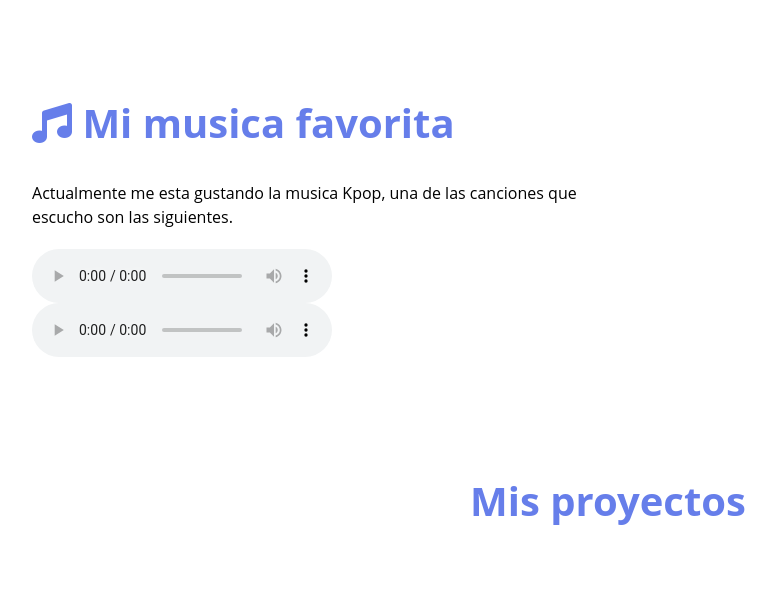
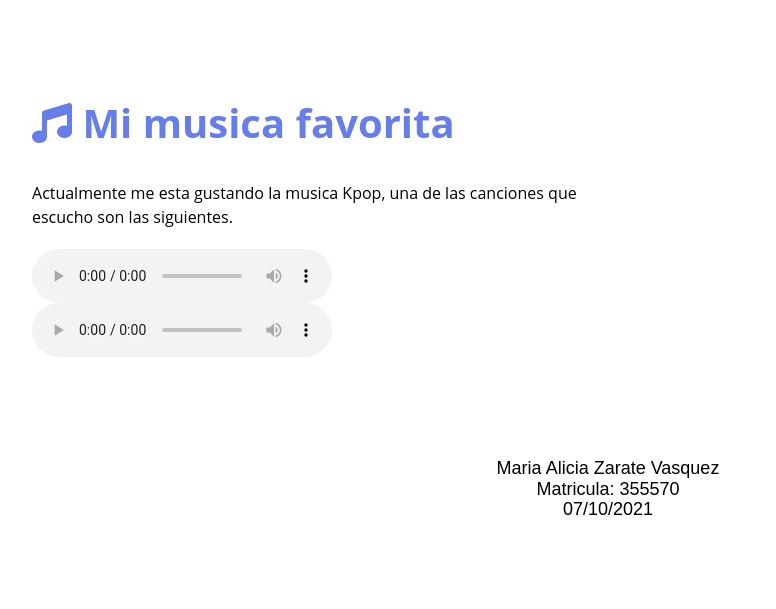
Before and after one commit to AliZarate99/Actividad-06, a plain HTML site: page index.html in a window 1280 px wide. Shown: the part 2676-3285 px from the top of the page, without its empty margins (32-808 px from the left). After the commit the page ends 3226 px from the top, so only its background shows below. Drawn offline with Linux system fonts and the light colour scheme.

Commit message:
Avance-final

```diff
--- a/estilos.css
+++ b/estilos.css
@@ -182,3 +182,15 @@ img{
 	align-items:center;
 
 }
+footer{
+
+	color:#000;
+	text-align: center;
+	padding:30px;
+	box-sizing: border-box;
+	font-family:arial;
+	font-size:18px;
+
+
+
+}
--- a/index.html
+++ b/index.html
@@ -90,14 +90,15 @@
 				<audio src="musica/musica2.mp3" controls="" loop="" ></audio>
 			</div>
 		</section>
-		<section class="hobby">
-			<div class="container">
-				<h2 class="subtitle">Mis proyectos</h2>
-			</div>
-		</section>
+
 
 
 	</main>
+	<footer>
+Maria Alicia Zarate Vasquez <br>
+Matricula: 355570 <br>
+07/10/2021 <br>
+	</footer>
 	<script src="https://kit.fontawesome.com/56e02955f7.js" crossorigin="anonymous"></script>
 </body>
 </html>
```
